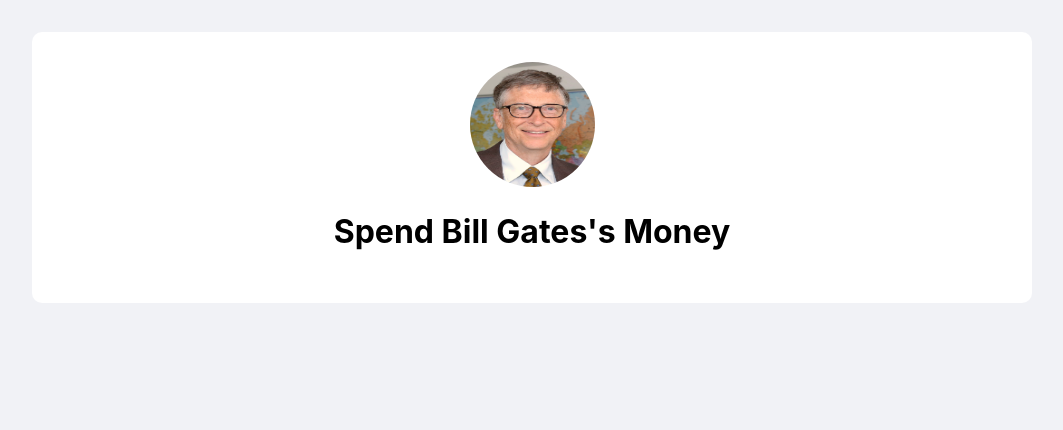
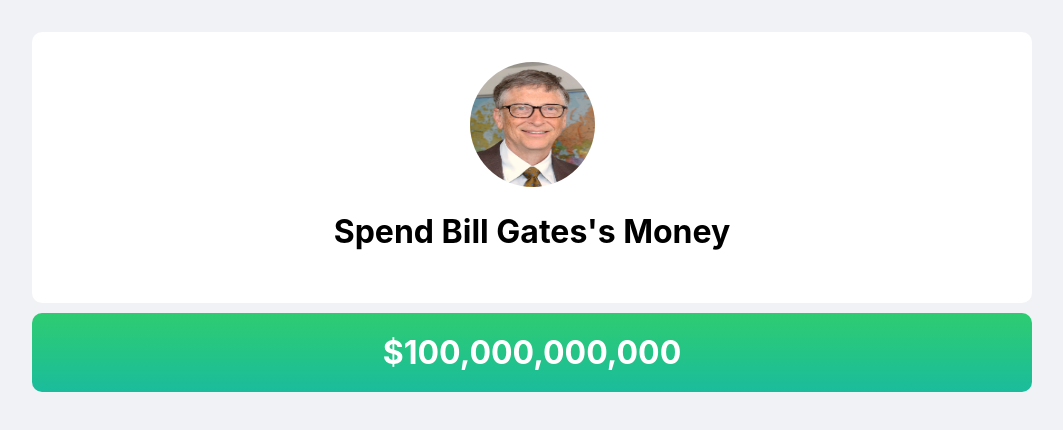
Before and after one commit to enesergun/spend-bill-gates-money, a React (Create React App) app: page / in a window 1280 px wide. Shown: the top 430 px of the page, without its empty margins (108-1171 px from the left). Built offline with nearby package versions, Linux system fonts and the light colour scheme.

Commit message:
App.js wallet tamamlandi

```diff
--- a/src/App.css
+++ b/src/App.css
@@ -14,5 +14,15 @@
   width: 125px;
   height: 125px;
   border-radius: 125px;
+}
 
+.wallet {
+  background-color: white;
+  padding: 20px;
+  border-radius: 10px;
+  margin-top: 10px;
+  background: linear-gradient(180deg ,#2ecc71,#1abc9c);
+  font-size: 32px;
+  font-weight: bold;
+  color: white;
 }
--- a/src/App.js
+++ b/src/App.js
@@ -11,7 +11,9 @@
         <img src={bill_gates} alt="Bill Gates"/>
         <h1>Spend Bill Gates's Money</h1>
       </div>
-      <div className="wallet"></div>
+      <div className="wallet">
+        $100,000,000,000
+      </div>
       <div className="products"></div>
     </div>
   );
```
